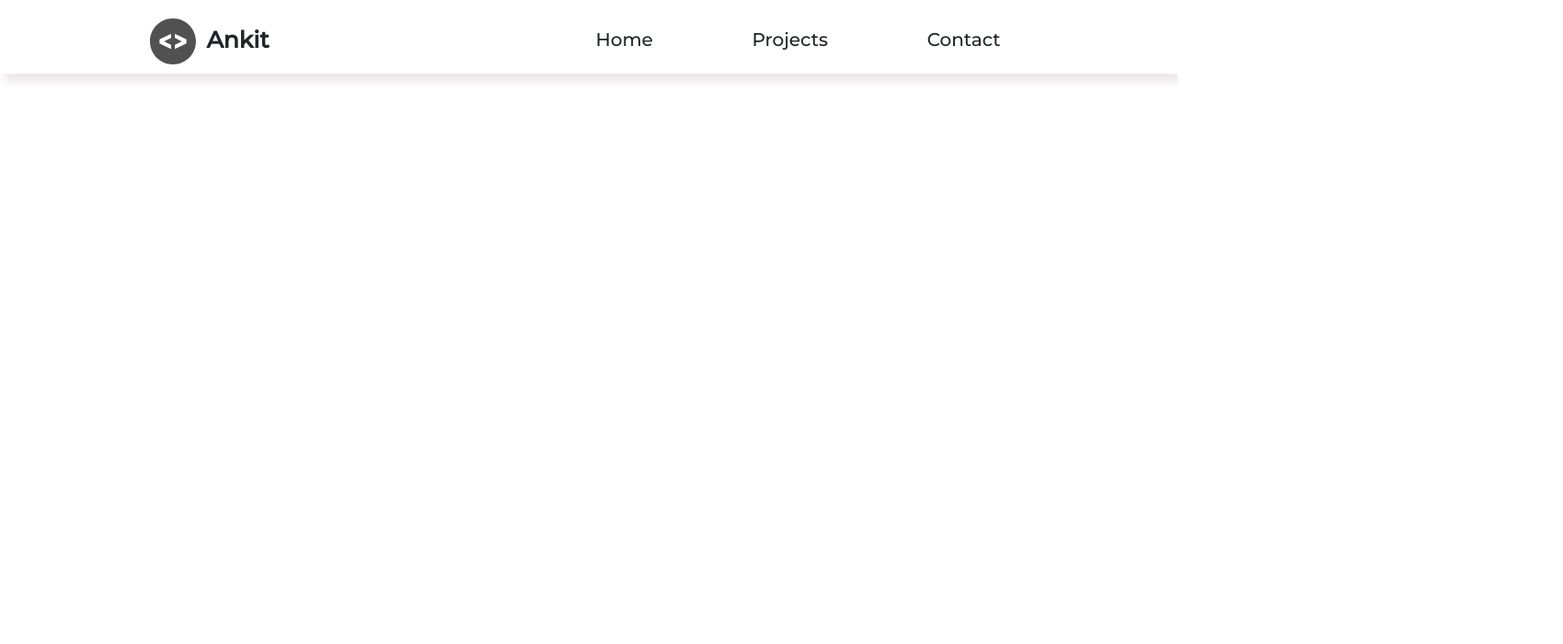
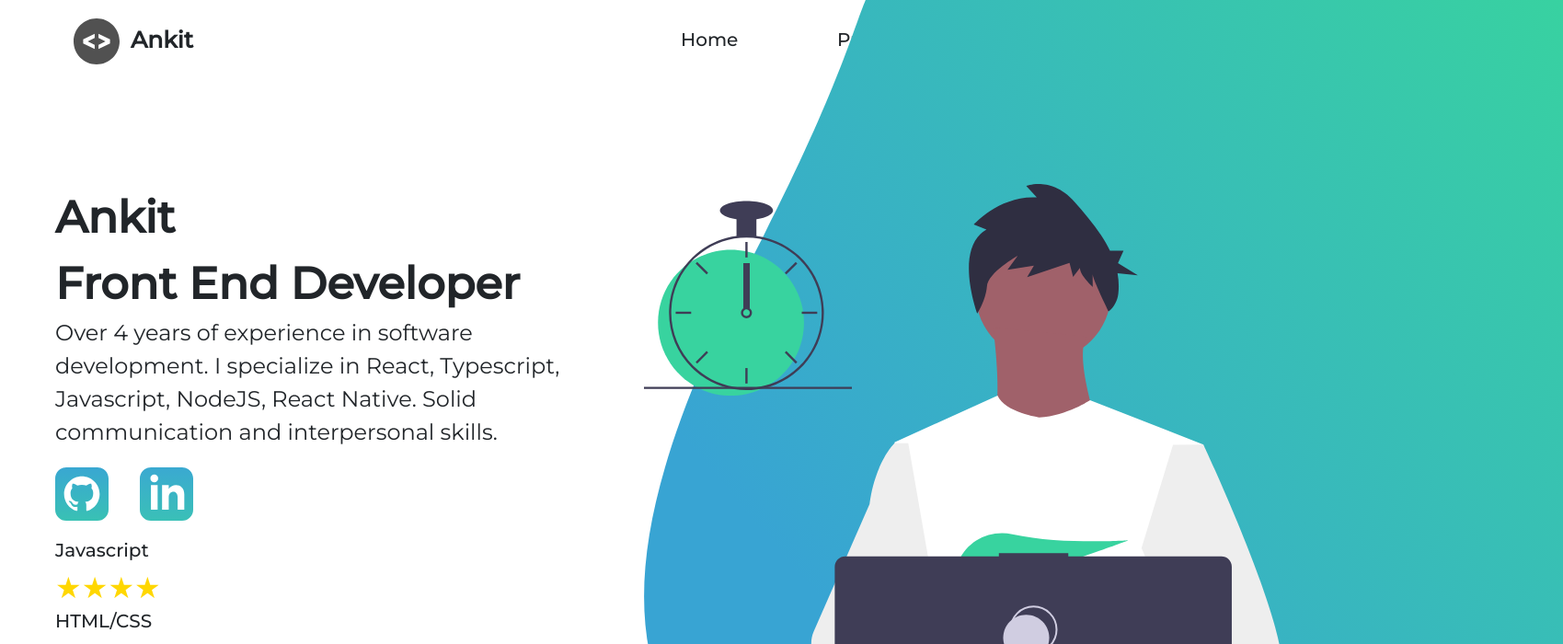
Before and after one commit to godspeed-7/portfolio, a React (Create React App) app: page / in a window 1280 px wide. Shown: the top 700 px of the page at 92% size, 1699 px wide, since content can reach past the window. Built offline with nearby package versions, Linux system fonts and the light colour scheme.

Commit message:
home page almost complete

```diff
--- a/package.json
+++ b/package.json
@@ -11,6 +11,7 @@
     "node-sass": "^5.0.0",
     "react": "^17.0.1",
     "react-dom": "^17.0.1",
+    "react-rating-stars-component": "^2.2.0",
     "react-redux": "^7.2.2",
     "react-router-dom": "^5.2.0",
     "react-scripts": "4.0.1",
--- a/src/components/home/home.jsx
+++ b/src/components/home/home.jsx
@@ -1,6 +1,65 @@
 import React from 'react';
 import ToolBar from '../../layout/toolbar/toolbar';
+import styles from './home.module.css';
+import splash from '../../assets/splash.svg';
+import profile from '../../assets/me.svg';
+import github from '../../assets/icons/github.svg';
+import instagram from '../../assets/icons/instagram 1.svg';
+import linkedin from '../../assets/icons/linked-in.svg';
+import twitter from '../../assets/icons/twitter 1.svg';
+import Ratings from '../../shared/ratings/ratings';
 
 export default function Home() {
-  return <ToolBar />;
+  const ratings = [
+    {
+      id: 1,
+      name: 'Javascript',
+      rating: 4,
+    },
+    {
+      id: 2,
+      name: 'HTML/CSS',
+      rating: 4,
+    },
+    {
+      id: 3,
+      name: 'React',
+      rating: 4.5,
+    },
+    {
+      id: 4,
+      name: 'Node',
+      rating: 3.5,
+    },
+    {
+      id: 5,
+      name: 'Typescript',
+      rating: 3,
+    },
+  ];
+  return (
+    <React.Fragment>
+      <ToolBar />
+      <div className={styles.wrapper}>
+        <div className={styles.left}>
+          <div className={styles.name}>Ankit</div>
+          <div className={styles.title}>Front End Developer</div>
+          <div className={styles.description}>
+            Over 4 years of experience in software development. I specialize in
+            React, Typescript, Javascript, NodeJS, React Native. Solid
+            communication and interpersonal skills.{' '}
+          </div>
+          <div className={styles.additional}>
+            <img src={github} alt="splash" />
+            <img src={linkedin} alt="profile" />
+          </div>
+          <Ratings ratings={ratings} />
+        </div>
+        <div className={styles.right}>
+          <img src={splash} alt="splash" className={styles.splash} />
+          <img src={profile} alt="profile" className={styles.profile} />
+        </div>
+      </div>
+    </React.Fragment>
+  );
 }
--- /dev/null
+++ b/src/components/home/home.module.css
@@ -0,0 +1,43 @@
+.wrapper{
+ display: flex;
+ flex-direction: row;
+}
+.left {
+ display: flex;
+ flex: 1;
+ flex-direction: column;
+ /* border: 1px solid red; */
+ height: 100vh;
+ /* justify-content: center; */
+ padding: 6rem;
+ margin-top: 6rem;
+}
+.name, .title{
+    font-size: 4.8rem;
+    font-weight: bold;
+}
+.description {
+    font-size: 2.4rem;
+    font-weight: 400
+}
+.additional {
+    display: flex;
+    width: 15rem;
+    justify-content: space-between;
+    align-items: center;
+    margin-top: 2rem;
+}
+.right {
+    display: flex;
+    flex: 1;
+    flex-direction: column;
+    /* border: 1px solid red; */
+}
+.splash{
+position: absolute;
+top: 0;
+}
+.profile {
+    position: absolute;
+    top:20rem;
+}
--- a/src/layout/toolbar/toolbar.module.css
+++ b/src/layout/toolbar/toolbar.module.css
@@ -6,8 +6,9 @@
     /* border: 2px solid red; */
     display: flex;
     align-items: center;
-    justify-content: space-around;
-    box-shadow: 5px 10px 8px #efeaea;
+    margin-left: 8rem;
+    /* justify-content: space-around; */
+    /* box-shadow: 5px 10px 8px #efeaea; */
 }
 
 .left {
@@ -15,6 +16,7 @@
     display: flex;
     align-items: center;
     justify-content: space-between;
+    margin-right: 50rem;
 }
 
 .right {
--- /dev/null
+++ b/src/shared/ratings/ratings.jsx
@@ -0,0 +1,23 @@
+import React from 'react';
+import ReactStars from 'react-rating-stars-component';
+import styles from './ratings.module.css';
+
+export default function Ratings({ ratings }) {
+  const renderRatings = () => {
+    return ratings.map(({ name, id, rating }) => {
+      return (
+        <div className={styles.wrapper}>
+          <h2>{name}</h2>{' '}
+          <ReactStars
+            count={rating}
+            size={32}
+            color="#ffd700"
+            isHalf={true}
+            edit={false}
+          />
+        </div>
+      );
+    });
+  };
+  return <div className={styles.container}>{renderRatings()}</div>;
+}
--- /dev/null
+++ b/src/shared/ratings/ratings.module.css
@@ -0,0 +1,6 @@
+.container {
+    margin-top: 2rem;
+}
+.wrapper {
+
+}
```
